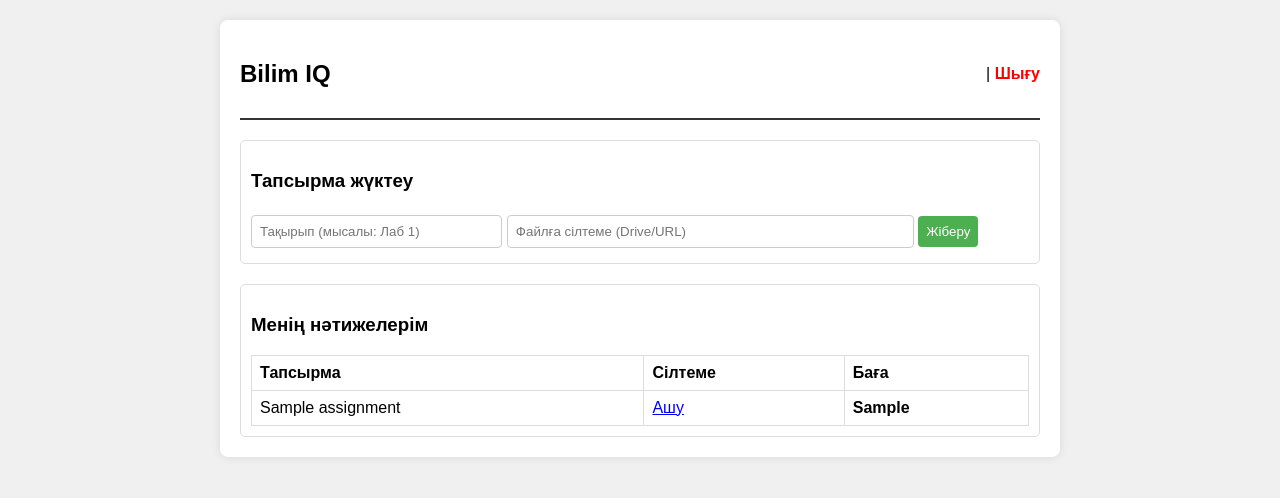
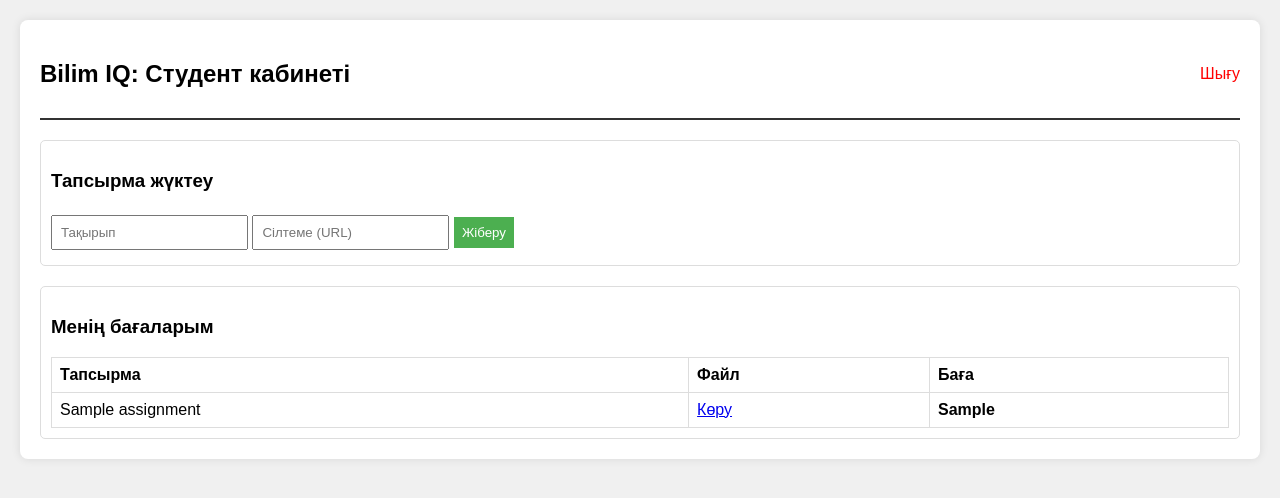
Before and after one commit to alishersultansiyk06-creator/bilim-iq, a Flask app: page /student in a window 1280 px wide. Shown: the top 498 px of the page. Run offline with Flask 3, Linux system fonts and the light colour scheme; the visitor is signed in with stand-in values (Sample User, id 1); tables that the repository leaves empty hold one stand-in row (values such as "Sample post").

Commit message:
Update student.html

```diff
--- a/templates/student.html
+++ b/templates/student.html
@@ -2,45 +2,41 @@
 <html>
 <head>
     <title>Студент кабинеті</title>
-    <meta name="viewport" content="width=device-width, initial-scale=1.0">
     <style>
         body { font-family: Arial; margin: 20px; background-color: #f0f0f0; }
-        .container { background: white; padding: 20px; border-radius: 8px; box-shadow: 0 0 10px rgba(0,0,0,0.1); max-width: 800px; margin: auto; }
+        .container { background: white; padding: 20px; border-radius: 8px; box-shadow: 0 0 10px rgba(0,0,0,0.1); }
         .header { display: flex; justify-content: space-between; align-items: center; border-bottom: 2px solid #333; padding-bottom: 10px; }
         .section { margin-top: 20px; padding: 10px; border: 1px solid #ddd; border-radius: 5px; }
         table { width: 100%; border-collapse: collapse; margin-top: 10px; }
         th, td { border: 1px solid #ddd; padding: 8px; text-align: left; }
-        input, button { padding: 8px; margin: 5px 0; border-radius: 4px; border: 1px solid #ccc; }
-        button { background-color: #4CAF50; color: white; cursor: pointer; border: none; }
-        .logout-btn { color: red; text-decoration: none; font-weight: bold; }
+        input, button { padding: 8px; margin: 5px 0; }
+        button { background-color: #4CAF50; color: white; border: none; cursor: pointer; }
     </style>
 </head>
 <body>
     <div class="container">
         <div class="header">
-            <h2>Bilim IQ</h2>
-            <div>
-                <span><b>{{ session.username }}</b></span> | <a href="/logout" class="logout-btn">Шығу</a>
-            </div>
+            <h2>Bilim IQ: Студент кабинеті</h2>
+            <a href="/logout" style="color: red; text-decoration: none;">Шығу</a>
         </div>
 
         <div class="section">
             <h3>Тапсырма жүктеу</h3>
             <form action="/upload_task" method="POST">
-                <input type="text" name="title" placeholder="Тақырып (мысалы: Лаб 1)" required style="width: 30%;">
-                <input type="url" name="url" placeholder="Файлға сілтеме (Drive/URL)" required style="width: 50%;">
+                <input type="text" name="title" placeholder="Тақырып" required>
+                <input type="url" name="url" placeholder="Сілтеме (URL)" required>
                 <button type="submit">Жіберу</button>
             </form>
         </div>
 
         <div class="section">
-            <h3>Менің нәтижелерім</h3>
+            <h3>Менің бағаларым</h3>
             <table>
-                <tr><th>Тапсырма</th><th>Сілтеме</th><th>Баға</th></tr>
+                <tr><th>Тапсырма</th><th>Файл</th><th>Баға</th></tr>
                 {% for task in tasks %}
                 <tr>
                     <td>{{ task.title }}</td>
-                    <td><a href="{{ task.file_url }}" target="_blank">Ашу</a></td>
+                    <td><a href="{{ task.file_url }}" target="_blank">Көру</a></td>
                     <td><b>{{ task.grade if task.grade else 'Тексерілуде...' }}</b></td>
                 </tr>
                 {% endfor %}
```
